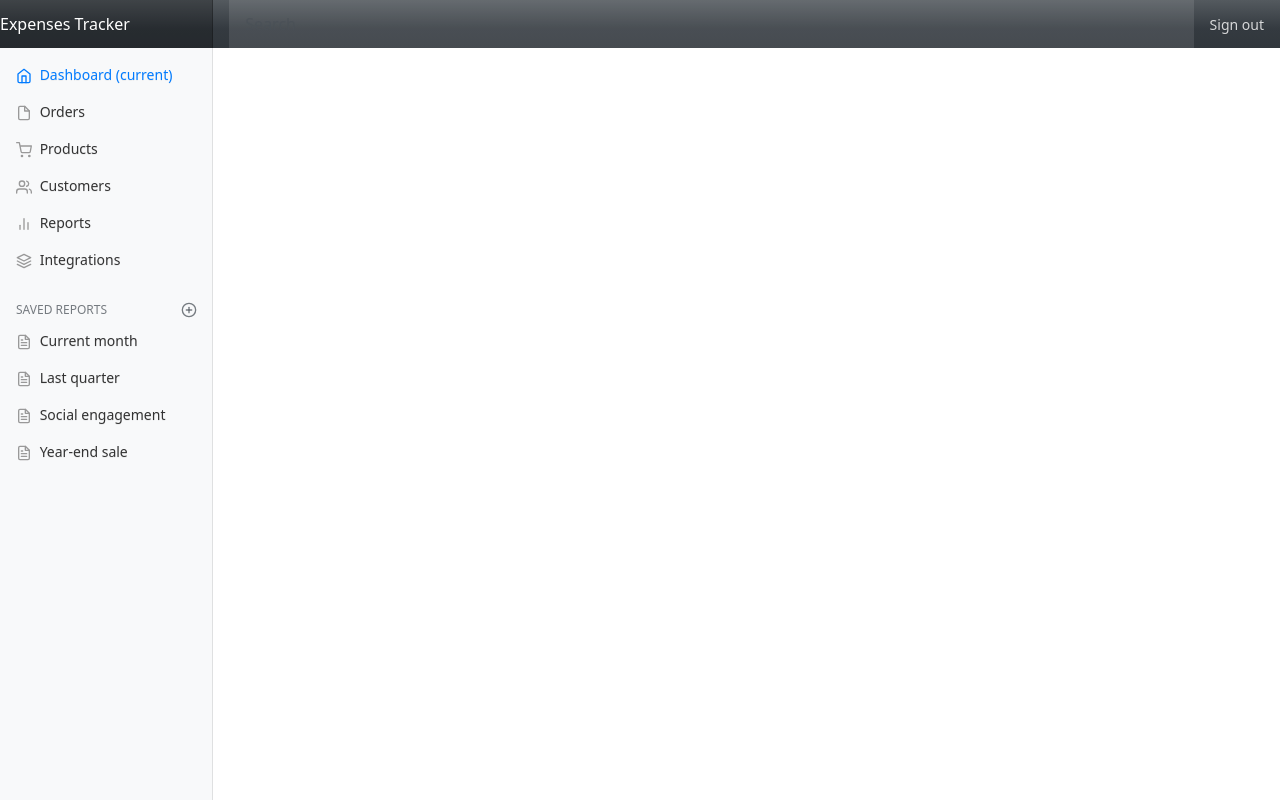
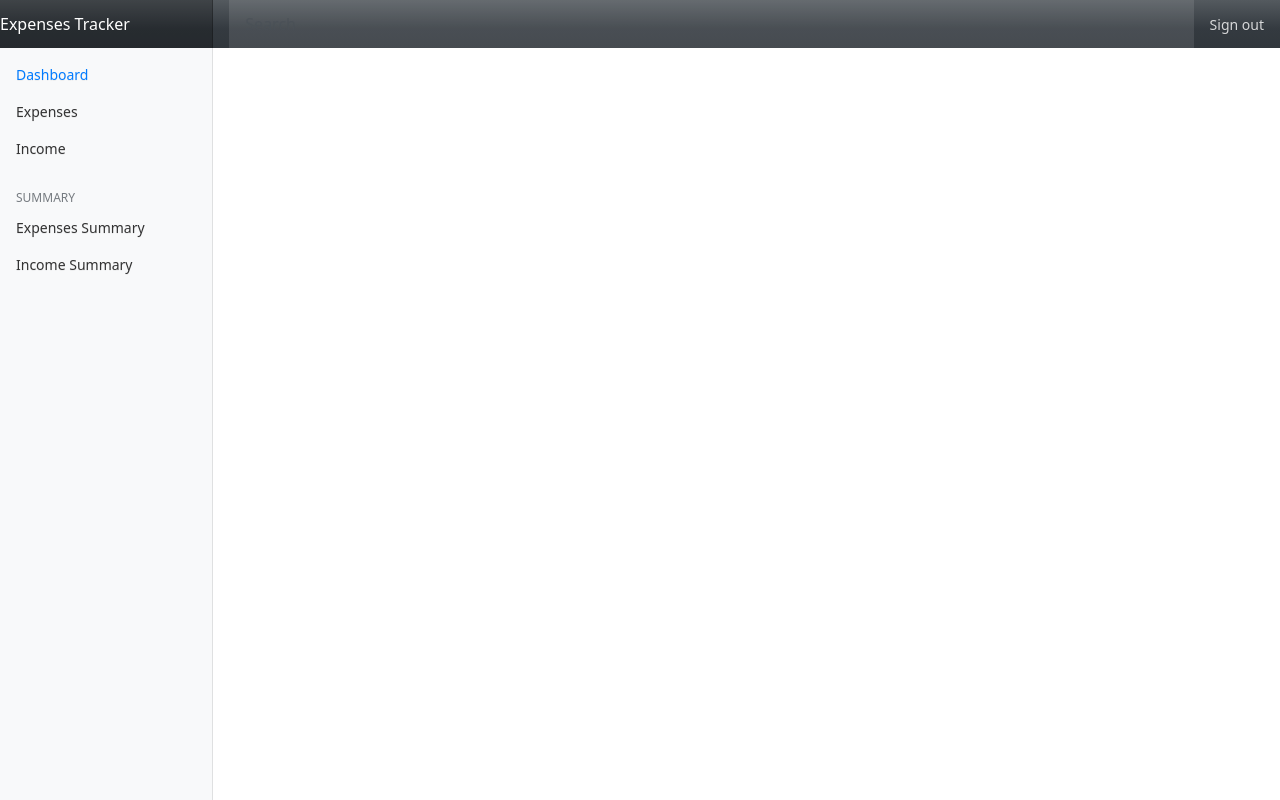
Before and after one commit to rachel1davey/django-income-expense-website, a Django app: page / in a window 1280 px wide. Run offline with Django 4.2, Linux system fonts and the light colour scheme; some libraries are stand-ins or nearby versions.

Commit message:
Revamp sidebar navigation to focus on Expenses and Income with updated summaries

```diff
--- a/templates/partials/_sidebar.html
+++ b/templates/partials/_sidebar.html
@@ -4,71 +4,35 @@
             <ul class="nav flex-column">
               <li class="nav-item">
                 <a class="nav-link active" href="#">
-                  <span data-feather="home"></span>
-                  Dashboard <span class="sr-only">(current)</span>
+                  Dashboard
                 </a>
               </li>
               <li class="nav-item">
                 <a class="nav-link" href="#">
-                  <span data-feather="file"></span>
-                  Orders
+                  Expenses
                 </a>
               </li>
               <li class="nav-item">
                 <a class="nav-link" href="#">
-                  <span data-feather="shopping-cart"></span>
-                  Products
-                </a>
-              </li>
-              <li class="nav-item">
-                <a class="nav-link" href="#">
-                  <span data-feather="users"></span>
-                  Customers
-                </a>
-              </li>
-              <li class="nav-item">
-                <a class="nav-link" href="#">
-                  <span data-feather="bar-chart-2"></span>
-                  Reports
-                </a>
-              </li>
-              <li class="nav-item">
-                <a class="nav-link" href="#">
-                  <span data-feather="layers"></span>
-                  Integrations
+                  Income
                 </a>
               </li>
             </ul>
 
             <h6 class="sidebar-heading d-flex justify-content-between align-items-center px-3 mt-4 mb-1 text-muted">
-              <span>Saved reports</span>
+              <span>Summary</span>
               <a class="d-flex align-items-center text-muted" href="#">
-                <span data-feather="plus-circle"></span>
               </a>
             </h6>
             <ul class="nav flex-column mb-2">
               <li class="nav-item">
                 <a class="nav-link" href="#">
-                  <span data-feather="file-text"></span>
-                  Current month
+                  Expenses Summary
                 </a>
               </li>
               <li class="nav-item">
                 <a class="nav-link" href="#">
-                  <span data-feather="file-text"></span>
-                  Last quarter
-                </a>
-              </li>
-              <li class="nav-item">
-                <a class="nav-link" href="#">
-                  <span data-feather="file-text"></span>
-                  Social engagement
-                </a>
-              </li>
-              <li class="nav-item">
-                <a class="nav-link" href="#">
-                  <span data-feather="file-text"></span>
-                  Year-end sale
+                  Income Summary
                 </a>
               </li>
             </ul>
```
